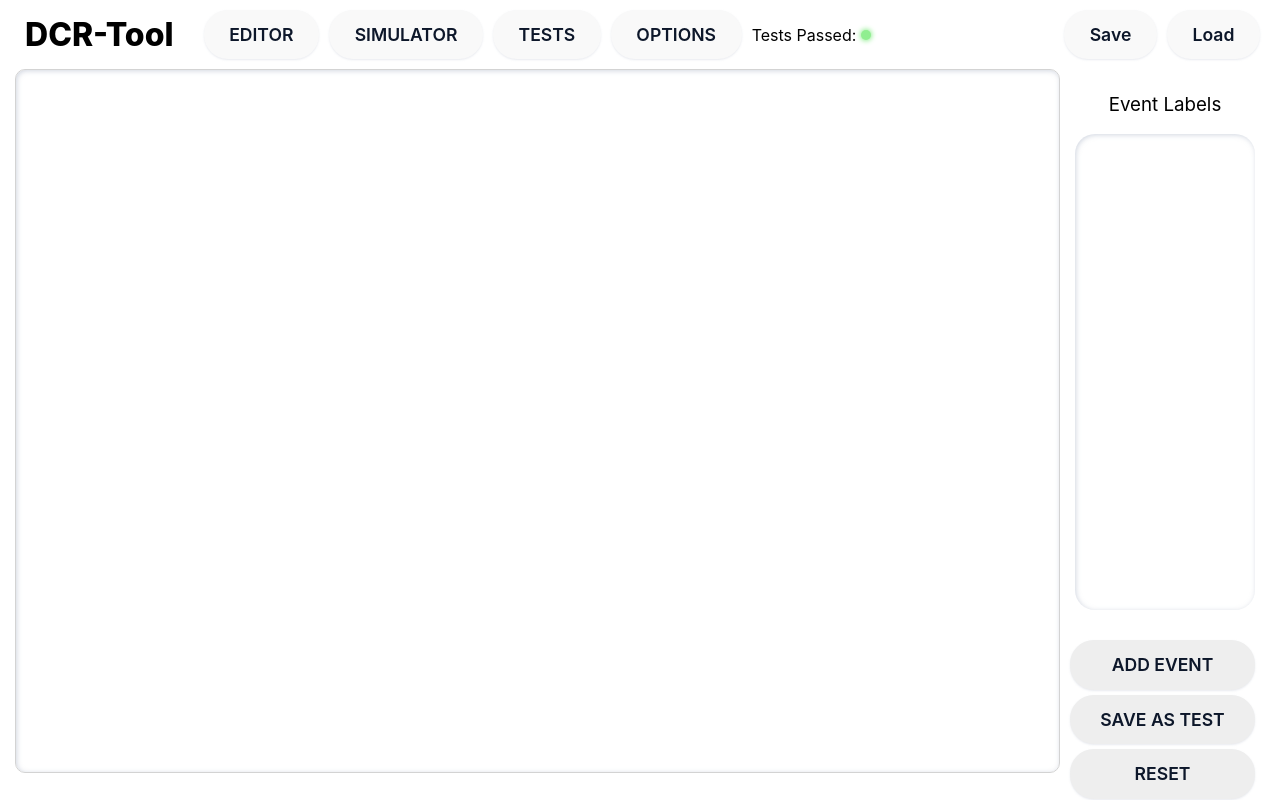
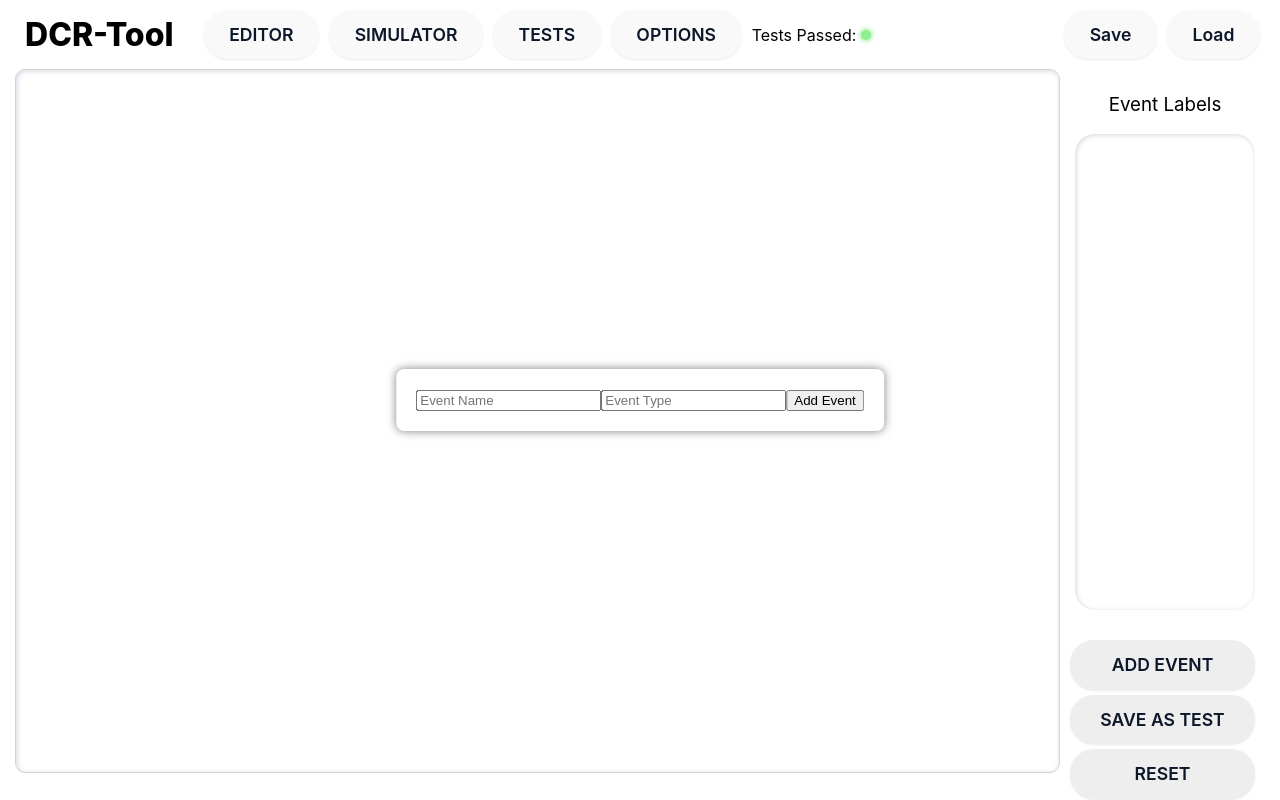
Before and after one commit to spj290/DCR-verification, a React (Vite) app: page /simulator in a window 1280 px wide. Both pictures are taken after a click on the button "ADD EVENT". Built offline with nearby package versions, Linux system fonts and the light colour scheme.

Commit message:
addTest and addEvent button on simulator

```diff
--- a/src/App.jsx
+++ b/src/App.jsx
@@ -85,6 +85,7 @@ function App() {
               relations={relations}
               tests={tests}
               setTests={setTests}
+              testsActive={testsActive}
             />
           }
         />
--- /dev/null
+++ b/src/components/AddEventForm.jsx
@@ -0,0 +1,39 @@
+import React from "react";
+
+function AddEventForm({ formState, setFormState, handleAddEventSubmit }) {
+  return (
+    <>
+      {formState.showEventForm && (
+        <form onSubmit={handleAddEventSubmit} className="simulator-form">
+          <input
+            type="text"
+            placeholder="Event Name"
+            value={formState.newEventName}
+            onChange={(e) =>
+              setFormState((prevState) => ({
+                ...prevState,
+                newEventName: e.target.value,
+              }))
+            }
+            required
+          />
+          <input
+            type="text"
+            placeholder="Event Type"
+            value={formState.newEventType}
+            onChange={(e) =>
+              setFormState((prevState) => ({
+                ...prevState,
+                newEventType: e.target.value,
+              }))
+            }
+            required
+          />
+          <button type="submit">Add Event</button>
+        </form>
+      )}
+    </>
+  );
+}
+
+export default AddEventForm;
--- /dev/null
+++ b/src/components/AddTestForm.jsx
@@ -0,0 +1,77 @@
+import React from "react";
+
+function AddTestForm({
+  simulatorEvents,
+  customEvents,
+  formState,
+  setFormState,
+  handleAddTestSubmit,
+  handleContextEventChange,
+}) {
+  return (
+    <>
+      {formState.showTestForm && (
+        <form onSubmit={handleAddTestSubmit} className="simulator-form">
+          <input
+            type="text"
+            placeholder="Test Name"
+            value={formState.newTestName}
+            onChange={(e) =>
+              setFormState((prevState) => ({
+                ...prevState,
+                newTestName: e.target.value,
+              }))
+            }
+            required
+          />
+          <label>
+            <input
+              type="radio"
+              name="polarity"
+              value="+"
+              checked={formState.newPolarity === "+"}
+              onChange={(e) =>
+                setFormState((prevState) => ({
+                  ...prevState,
+                  newPolarity: e.target.value,
+                }))
+              }
+            />
+            +
+          </label>
+          <label>
+            <input
+              type="radio"
+              name="polarity"
+              value="-"
+              checked={formState.newPolarity === "-"}
+              onChange={(e) =>
+                setFormState((prevState) => ({
+                  ...prevState,
+                  newPolarity: e.target.value,
+                }))
+              }
+            />
+            -
+          </label>
+          <p>Select context events:</p>
+          <div className="event-list context-list">
+            {[...simulatorEvents, ...customEvents].map((event) => (
+              <div
+                className={
+                  formState.selectedContextEvents.has(event.label) && "selected"
+                }
+                onClick={() => handleContextEventChange(event.label)}
+              >
+                {event.label}
+              </div>
+            ))}
+          </div>
+          <button type="submit">Add Test</button>
+        </form>
+      )}
+    </>
+  );
+}
+
+export default AddTestForm;
--- a/src/components/Simulator.jsx
+++ b/src/components/Simulator.jsx
@@ -9,8 +9,12 @@ import {
 import { convertToDCRGraph } from "../utils";
 import TestsSidebar from "./TestsSidebar";
 import SimulatorSidebar from "./SimulatorSidebar";
+import AddEventForm from "./AddEventForm";
+import AddTestForm from "./AddTestForm";
 
 function Simulator({ events, relations, tests, setTests, testsActive }) {
+  const [simulatorEvents, setSimulatorEvents] = useState(events);
+  const [customEvents, setCustomEvents] = useState([]);
   const [trace, setTrace] = useState([]);
   const [simulatorState, setSimulatorState] = useState({
     currDCRGraph: convertToDCRGraph(events, relations),
@@ -20,6 +24,16 @@ function Simulator({ events, relations, tests, setTests, testsActive }) {
         : getEnabled(dcrToBitDCR(convertToDCRGraph(events, relations))),
   });
   const [simulationValid, setsimulationValid] = useState(true);
+
+  const [formState, setFormState] = useState({
+    showEventForm: false,
+    newEventName: "",
+    newEventType: "",
+    showTestForm: false,
+    newTestName: "",
+    newPolarity: "+",
+    selectedContextEvents: new Set(),
+  });
 
   function eventClick(event) {
     setTrace([...trace, event.label]);
@@ -47,6 +61,11 @@ function Simulator({ events, relations, tests, setTests, testsActive }) {
     });
   }
 
+  function customClick(event) {
+    setTrace([...trace, event.label]);
+    setsimulationValid(false);
+  }
+
   function clearSimulation() {
     setSimulatorState({
       currDCRGraph: convertToDCRGraph(events, relations),
@@ -55,25 +74,67 @@ function Simulator({ events, relations, tests, setTests, testsActive }) {
           ? new Set()
           : getEnabled(dcrToBitDCR(convertToDCRGraph(events, relations))),
     });
+    setCustomEvents([]);
     setsimulationValid(true);
     setTrace([]);
   }
 
   function addTest() {
+    setFormState((prevState) => ({ ...prevState, showTestForm: true }));
+  }
+
+  function handleAddTestSubmit() {
     setTests([
       ...tests,
       {
-        name: `Test${tests.length + 1}`,
-        polarity: "+",
+        name: formState.newTestName,
+        polarity: formState.newPolarity,
         trace: trace,
         context: new Set(
-          events.map((event) => {
+          simulatorEvents.map((event) => {
             return event.label;
           })
         ),
         status: true,
       },
     ]);
+    setFormState((prevState) => ({
+      ...prevState,
+      showTestForm: false,
+      newTestName: "",
+      newPolarity: "+",
+    }));
+  }
+
+  function addCustomEvent() {
+    setFormState((prevState) => ({ ...prevState, showEventForm: true }));
+  }
+
+  function handleAddEventSubmit(e) {
+    e.preventDefault();
+    const newEvent = {
+      label: formState.newEventName,
+      type: formState.newEventType,
+    };
+    setCustomEvents([...customEvents, newEvent]);
+    setFormState((prevState) => ({
+      ...prevState,
+      showEventForm: false,
+      newEventName: "",
+      newEventType: "",
+    }));
+  }
+
+  function handleContextEventChange(eventLabel) {
+    setFormState((prevState) => {
+      const selectedContextEvents = new Set(prevState.selectedContextEvents);
+      if (selectedContextEvents.has(eventLabel)) {
+        selectedContextEvents.delete(eventLabel);
+      } else {
+        selectedContextEvents.add(eventLabel);
+      }
+      return { ...prevState, selectedContextEvents };
+    });
   }
 
   return (
@@ -88,15 +149,31 @@ function Simulator({ events, relations, tests, setTests, testsActive }) {
           <TestsSidebar tests={tests} />
         ) : (
           <SimulatorSidebar
-            events={events}
+            simulatorEvents={simulatorEvents}
+            customEvents={customEvents}
             simulatorState={simulatorState}
             simulationValid={simulationValid}
             eventClick={eventClick}
+            customClick={customClick}
             clearSimulation={clearSimulation}
             addTest={addTest}
+            addCustomEvent={addCustomEvent}
           />
         )}
       </div>
+      <AddEventForm
+        formState={formState}
+        setFormState={setFormState}
+        handleAddEventSubmit={handleAddEventSubmit}
+      />
+      <AddTestForm
+        simulatorEvents={simulatorEvents}
+        customEvents={customEvents}
+        formState={formState}
+        setFormState={setFormState}
+        handleAddTestSubmit={handleAddTestSubmit}
+        handleContextEventChange={handleContextEventChange}
+      />
     </div>
   );
 }
--- a/src/components/SimulatorSidebar.jsx
+++ b/src/components/SimulatorSidebar.jsx
@@ -1,19 +1,22 @@
 import "../styles/simulatorsidebar.css";
 
 function SimulatorSidebar({
-  events,
+  simulatorEvents,
+  customEvents,
   simulatorState,
   simulationValid,
   eventClick,
+  customClick,
   clearSimulation,
   addTest,
+  addCustomEvent,
 }) {
   return (
     <>
       <div className="simulator-events">
         <h3 className="simulator-event-label-label">Event Labels</h3>
         <div className="event-list">
-          {events.map((event, index) => (
+          {simulatorEvents.map((event, index) => (
             <div
               key={index}
               onClick={() => eventClick(event)}
@@ -28,10 +31,19 @@ function SimulatorSidebar({
               {event.label}
             </div>
           ))}
+          {customEvents.map((event, index) => (
+            <div
+              key={index}
+              onClick={() => customClick(event)}
+              className={!simulationValid ? "neutral" : "disabled"}
+            >
+              {event.label}
+            </div>
+          ))}
         </div>
       </div>
       <div className="button-container">
-        <button className="default-button-style" onClick={addTest}>
+        <button className="default-button-style" onClick={addCustomEvent}>
           ADD EVENT
         </button>
         <button
--- a/src/styles/simulatorsidebar.css
+++ b/src/styles/simulatorsidebar.css
@@ -100,6 +100,7 @@
   box-shadow: 0px 2px 4px rgba(0, 0, 0, 0.1);
 }
 
+
 .enabled {
   background-color: lightgreen;
 }
@@ -118,3 +119,27 @@
 .neutral:hover {
   background-color: lightgrey;
 }
+
+.selected {
+  background-color: rgb(0, 123, 255);
+}
+
+.simulator-form {
+  position: absolute;
+  top: 50%;
+  left: 50%;
+  transform: translate(-50%, -50%);
+  z-index: 1000; /* Ensure it is in the foreground */
+  background: white;
+  padding: 20px;
+  box-shadow: 0px 0px 10px rgba(0, 0, 0, 0.5);
+  border-radius: 8px;
+}
+
+.simulator-form label {
+  display: block;
+}
+
+.context-list {
+  max-height: 300px;
+}
```
